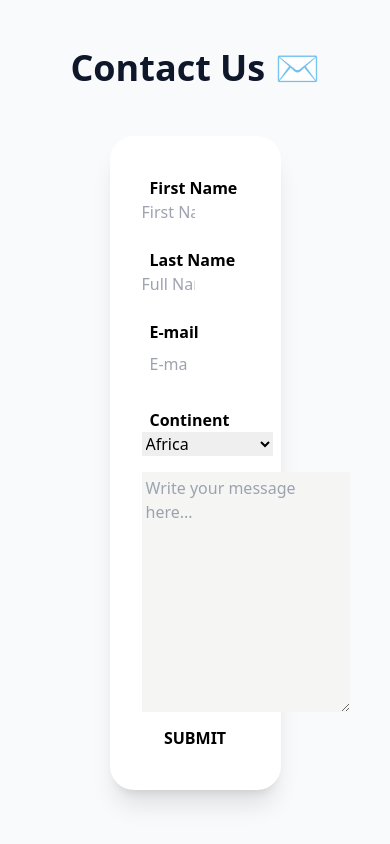
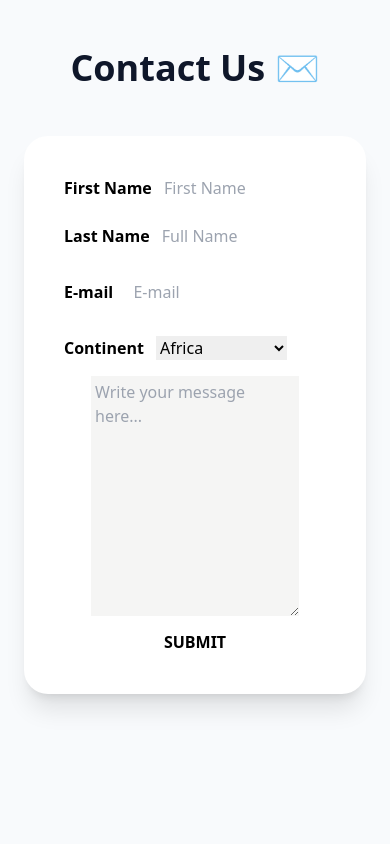
Before and after one commit to Kumaguro3/tailwind-project, a website: page build/index.html in a window 390 px wide. Shown: the part 3231-4075 px from the top of the page. After the commit the page ends 4045 px from the top, so only its background shows below. Drawn offline with Linux system fonts and the light colour scheme.

Commit message:
Update index.html

```diff
--- a/build/index.html
+++ b/build/index.html
@@ -118,7 +118,7 @@
 
 
     <div class="form my-12 ">
-   <form class=" mx-auto rounded-3xl w-1/2 sm:w-7/12 border-black dark:border-white dark:bg-white bg-white dark:text-black p-6 text-left d-inline shadow-xl">
+   <form class=" mx-auto rounded-3xl border-black dark:border-white dark:bg-white bg-white dark:text-black p-6 text-left d-inline shadow-xl">
 
     <div class="my-2 p-2">
   <label for="first-name" class="font-bold p-2">First Name</label>
@@ -155,7 +155,7 @@
 
 
   <div class="my-2 text-center mx-auto">
-  <textarea name="text" class="feedback-input h-60 sm:w-600 p-1 mx-2 bg-stone-100"  placeholder="Write your message here..."></textarea>
+  <textarea name="text" class="feedback-input h-60 p-1 mx-2 bg-stone-100"  placeholder="Write your message here..."></textarea>
   <br>
 
   <input class="font-bold p-2 " type="submit" value="SUBMIT"/>
```
